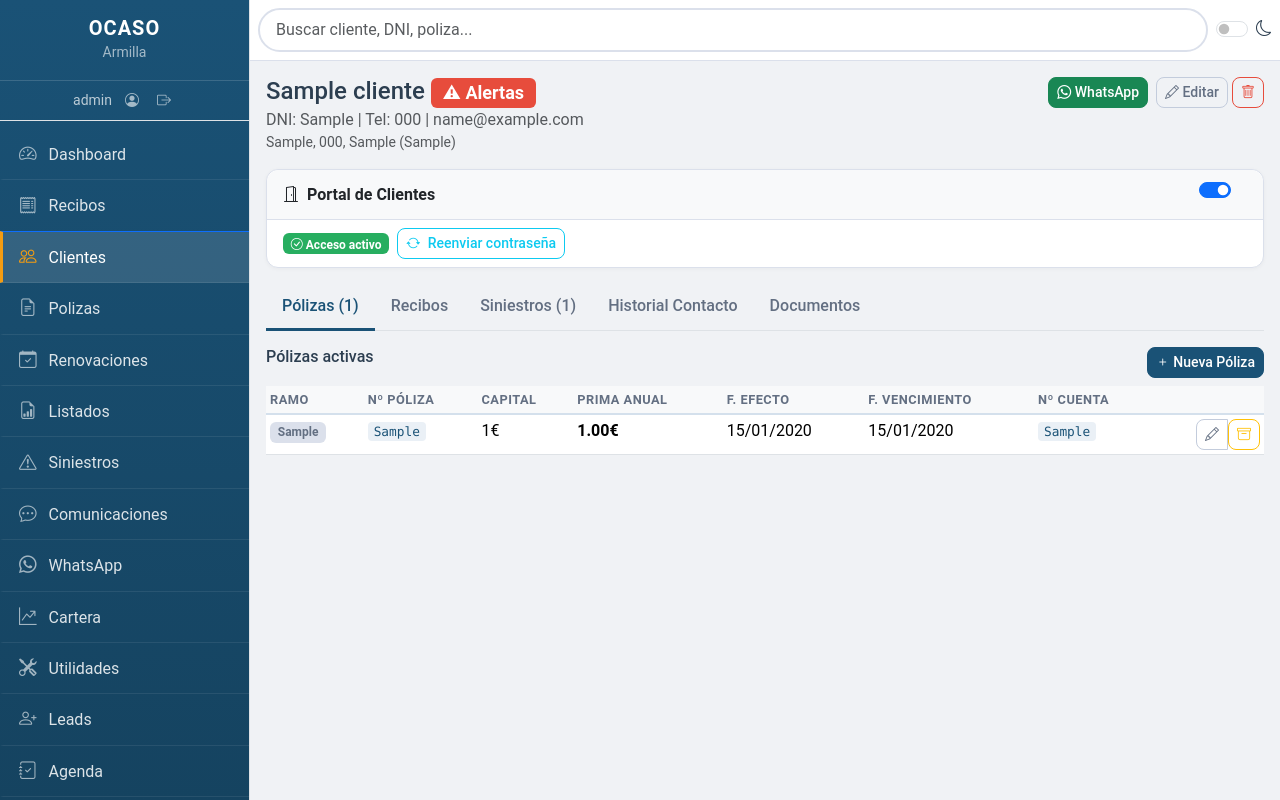
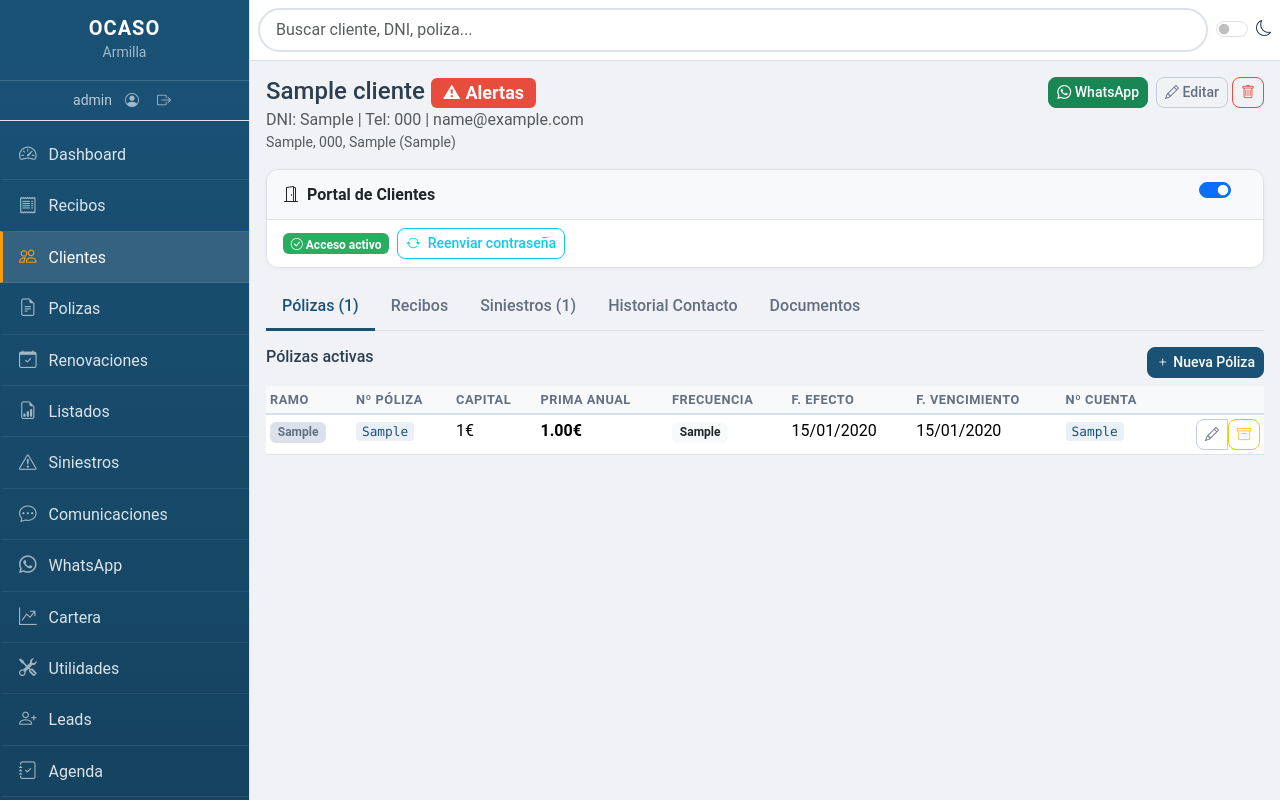
Before and after one commit to amolinagrx/agente-ocaso, a Flask app: page /clientes/1 in a window 1280 px wide. Run offline with Flask 3, Linux system fonts and the light colour scheme; a user stored in the database is signed in; tables that the repository leaves empty hold one stand-in row (values such as "Sample post"); data that the repository does not hold is empty; parts of the project's set-up code (start-up, migrations or seed data) failed here and were passed over; some libraries are stand-ins or nearby versions.

Commit message:
feat: frecuencia de pago en polizas (anual/semestral/trimestral/bimestral/mensual/0-30-60)
- Campo frecuencia_pago en modelo Poliza + migracion
- Select en formularios nueva/editar poliza
- Visible en tabla de polizas y ficha de cliente

```diff
--- a/app.py
+++ b/app.py
@@ -190,6 +190,7 @@
             ('fecha_baja', 'DATE'),
             ('unidades', 'INTEGER DEFAULT 1'),
             ('detalles', 'TEXT'),
+            ('frecuencia_pago', 'VARCHAR(20) DEFAULT \'anual\''),
         ]
 
         for col, col_type in migrations:
--- a/models.py
+++ b/models.py
@@ -184,6 +184,7 @@
     numero_cuenta = db.Column(db.String(34))
     unidades = db.Column(db.Integer, default=1)
     detalles = db.Column(db.Text)
+    frecuencia_pago = db.Column(db.String(20), default='anual')
 
     # Vehicle-specific fields
     marca = db.Column(db.String(50))
--- a/routes/clientes.py
+++ b/routes/clientes.py
@@ -126,7 +126,8 @@
             contenido=float(request.form.get('contenido', 0) or 0),
             numero_cuenta=request.form.get('numero_cuenta', ''),
             unidades=request.form.get('unidades', 1, type=int) or 1,
-            detalles=request.form.get('detalles', '')
+            detalles=request.form.get('detalles', ''),
+            frecuencia_pago=request.form.get('frecuencia_pago', 'anual')
         )
         db.session.add(poliza)
         db.session.commit()
@@ -257,6 +258,7 @@
     poliza.numero_cuenta = request.form.get('numero_cuenta', poliza.numero_cuenta)
     poliza.unidades = request.form.get('unidades', 1, type=int) or 1
     poliza.detalles = request.form.get('detalles', poliza.detalles)
+    poliza.frecuencia_pago = request.form.get('frecuencia_pago', poliza.frecuencia_pago)
     poliza.activa = request.form.get('activa', 'true') == 'true'
 
     if poliza.ramo == 'auto':
--- a/templates/clientes/ficha.html
+++ b/templates/clientes/ficha.html
@@ -109,6 +109,7 @@
                         <th>Nº Póliza</th>
                         <th>Capital</th>
                         <th>Prima Anual</th>
+                        <th>Frecuencia</th>
                         <th>F. Efecto</th>
                         <th>F. Vencimiento</th>
                         <th>Nº Cuenta</th>
@@ -124,13 +125,14 @@
                         <td><code>{{ p.numero_poliza }}</code></td>
                         <td class="hide-mobile">{{ "%.0f"|format(p.capital_asegurado) }}€</td>
                         <td><strong>{{ "%.2f"|format(p.prima_anual) }}€</strong></td>
+                        <td><span class="badge bg-light text-dark">{{ p.frecuencia_pago or 'anual' }}</span></td>
                         <td class="hide-mobile">{{ p.fecha_efecto.strftime('%d/%m/%Y') if p.fecha_efecto else '-' }}</td>
                         <td class="hide-mobile">{{ p.fecha_vencimiento.strftime('%d/%m/%Y') if p.fecha_vencimiento else '-' }}</td>
                         <td class="hide-mobile"><code class="small">{{ p.numero_cuenta or '-' }}</code></td>
                         <td class="text-end">
                             <div class="btn-group btn-group-sm">
                                 <button class="btn btn-outline-secondary btn-sm"
-                                        onclick="editarPoliza({{ p.id }}, '{{ p.numero_poliza }}', '{{ p.ramo }}', '{{ p.compania }}', '{{ p.descripcion or '' }}', {{ p.capital_asegurado }}, {{ p.prima_anual }}, '{{ p.fecha_efecto }}', '{{ p.fecha_vencimiento }}', {{ 'true' if p.activa else 'false' }}, '{{ p.marca or '' }}', '{{ p.modelo or '' }}', {{ p.anio or 0 }}, '{{ p.matricula or '' }}', '{{ p.tipo_cobertura or '' }}', '{{ p.tipo_vivienda or '' }}', {{ p.metros or 0 }}, {{ p.continente or 0 }}, {{ p.contenido or 0 }}, '{{ p.numero_cuenta or '' }}', {{ p.unidades or 1 }}, '{{ p.detalles or '' }}')"
+                                        onclick="editarPoliza({{ p.id }}, '{{ p.numero_poliza }}', '{{ p.ramo }}', '{{ p.compania }}', '{{ p.descripcion or '' }}', {{ p.capital_asegurado }}, {{ p.prima_anual }}, '{{ p.fecha_efecto }}', '{{ p.fecha_vencimiento }}', {{ 'true' if p.activa else 'false' }}, '{{ p.marca or '' }}', '{{ p.modelo or '' }}', {{ p.anio or 0 }}, '{{ p.matricula or '' }}', '{{ p.tipo_cobertura or '' }}', '{{ p.tipo_vivienda or '' }}', {{ p.metros or 0 }}, {{ p.continente or 0 }}, {{ p.contenido or 0 }}, '{{ p.numero_cuenta or '' }}', {{ p.unidades or 1 }}, '{{ p.detalles or '' }}', '{{ p.frecuencia_pago or 'anual' }}')"
                                         title="Editar poliza">
                                     <i class="bi bi-pencil"></i>
                                 </button>
@@ -147,7 +149,7 @@
                         </td>
                     </tr>
                     {% else %}
-                    <tr><td colspan="8" class="text-muted text-center py-3">No hay polizas registradas</td></tr>
+                    <tr><td colspan="9" class="text-muted text-center py-3">No hay polizas registradas</td></tr>
                     {% endfor %}
                 </tbody>
             </table>
@@ -430,6 +432,17 @@
                             <label class="form-label small">Unidades</label>
                             <input type="number" name="unidades" id="epUnidades" class="form-control form-control-sm" value="1" min="1">
                         </div>
+                        <div class="col-md-2">
+                            <label class="form-label small">Frecuencia</label>
+                            <select name="frecuencia_pago" id="epFrecuencia" class="form-select form-select-sm">
+                                <option value="anual">Anual</option>
+                                <option value="semestral">Semestral</option>
+                                <option value="trimestral">Trimestral</option>
+                                <option value="bimestral">Bimestral</option>
+                                <option value="mensual">Mensual</option>
+                                <option value="0/30/60">0/30/60</option>
+                            </select>
+                        </div>
                         <div class="col-md-4">
                             <label class="form-label small">Capital</label>
                             <input type="number" name="capital_asegurado" id="epCapital" class="form-control form-control-sm" step="0.01">
@@ -615,7 +628,7 @@
 </div>
 
 <script>
-function editarPoliza(id, numero, ramo, compania, desc, capital, prima, fechaEf, fechaVenc, activa, marca, modelo, anio, matricula, cobertura, tipoViv, metros, continente, contenido, numeroCuenta, unidades, detalles) {
+function editarPoliza(id, numero, ramo, compania, desc, capital, prima, fechaEf, fechaVenc, activa, marca, modelo, anio, matricula, cobertura, tipoViv, metros, continente, contenido, numeroCuenta, unidades, detalles, frecuencia) {
     var form = document.getElementById('editarPolizaForm');
     form.action = '/clientes/{{ cliente.id }}/poliza/' + id + '/editar';
 
@@ -631,6 +644,7 @@
     document.getElementById('epNumeroCuenta').value = numeroCuenta || '';
     document.getElementById('epUnidades').value = unidades || 1;
     document.getElementById('epDetalles').value = detalles || '';
+    document.getElementById('epFrecuencia').value = frecuencia || 'anual';
 
     document.getElementById('epMarca').value = marca;
     document.getElementById('epModelo').value = modelo;
--- a/templates/polizas/index.html
+++ b/templates/polizas/index.html
@@ -84,6 +84,7 @@
                 <th><a href="?sort=ramo&order={% if sort=='ramo' and order=='asc' %}desc{% else %}asc{% endif %}{% if ramo %}&ramo={{ramo}}{% endif %}" class="text-decoration-none text-reset">Ramo</a></th>
                 <th class="hide-mobile">Compania</th>
                 <th><a href="?sort=prima&order={% if sort=='prima' and order=='asc' %}desc{% else %}asc{% endif %}" class="text-decoration-none text-reset">Prima</a></th>
+                <th class="hide-mobile">Frecuencia</th>
                 <th class="hide-mobile">Capital</th>
                 <th class="hide-mobile">F. Efecto</th>
                 <th class="hide-mobile">Nº Cuenta</th>
@@ -109,6 +110,7 @@
                 </td>
                 <td class="hide-mobile">{{ p.compania }}</td>
                 <td><strong>{{ "%.0f"|format(p.prima_anual) }}€</strong></td>
+                <td class="hide-mobile"><span class="badge bg-light text-dark">{{ p.frecuencia_pago or 'anual' }}</span></td>
                 <td class="hide-mobile">{{ "%.0f"|format(p.capital_asegurado) }}€</td>
                 <td class="hide-mobile">{{ p.fecha_efecto.strftime('%d/%m/%Y') if p.fecha_efecto else '-' }}</td>
                 <td class="hide-mobile"><code class="small">{{ p.numero_cuenta or '-' }}</code></td>
@@ -129,7 +131,7 @@
                 </td>
             </tr>
             {% else %}
-            <tr><td colspan="10" class="text-center text-muted py-4">Sin polizas con estos filtros</td></tr>
+            <tr><td colspan="11" class="text-center text-muted py-4">Sin polizas con estos filtros</td></tr>
             {% endfor %}
         </tbody>
     </table>
```
Also changed, not shown: templates/clientes/poliza_nueva.html (+11 -0 lines).
